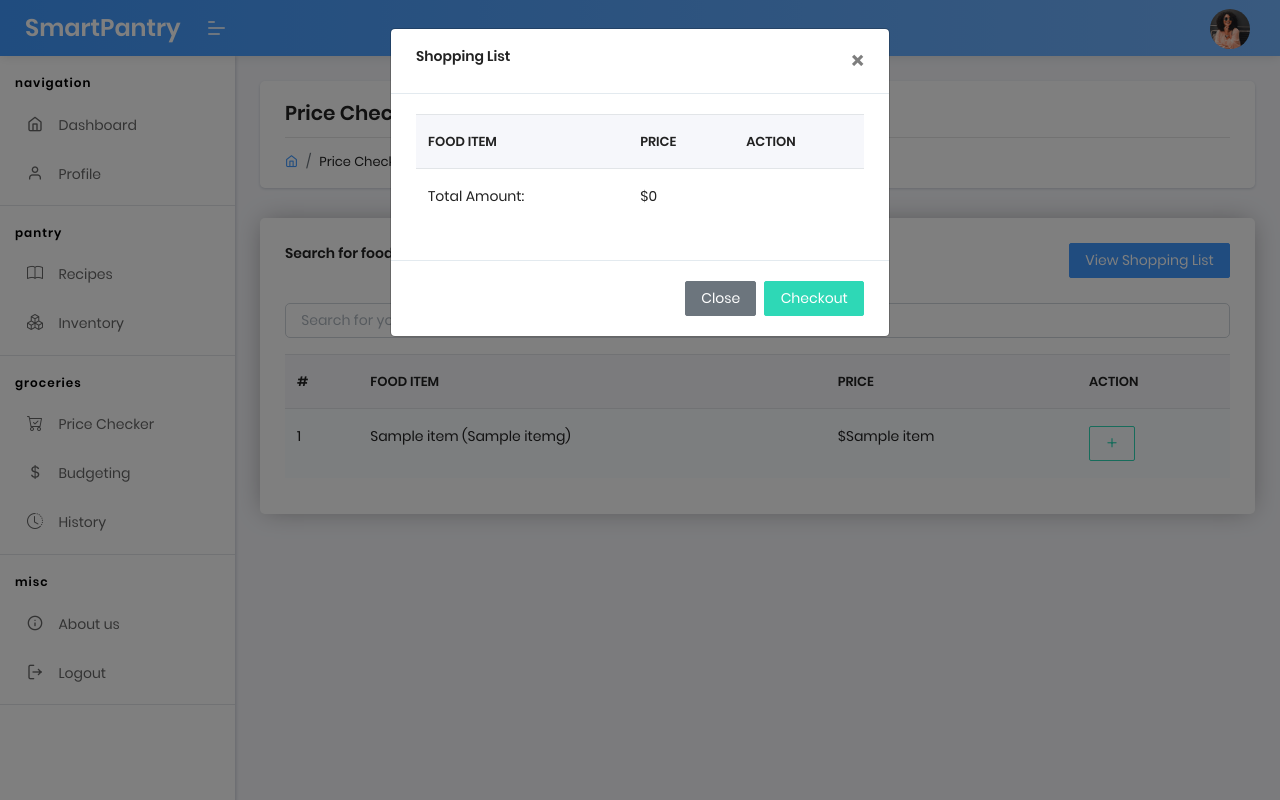
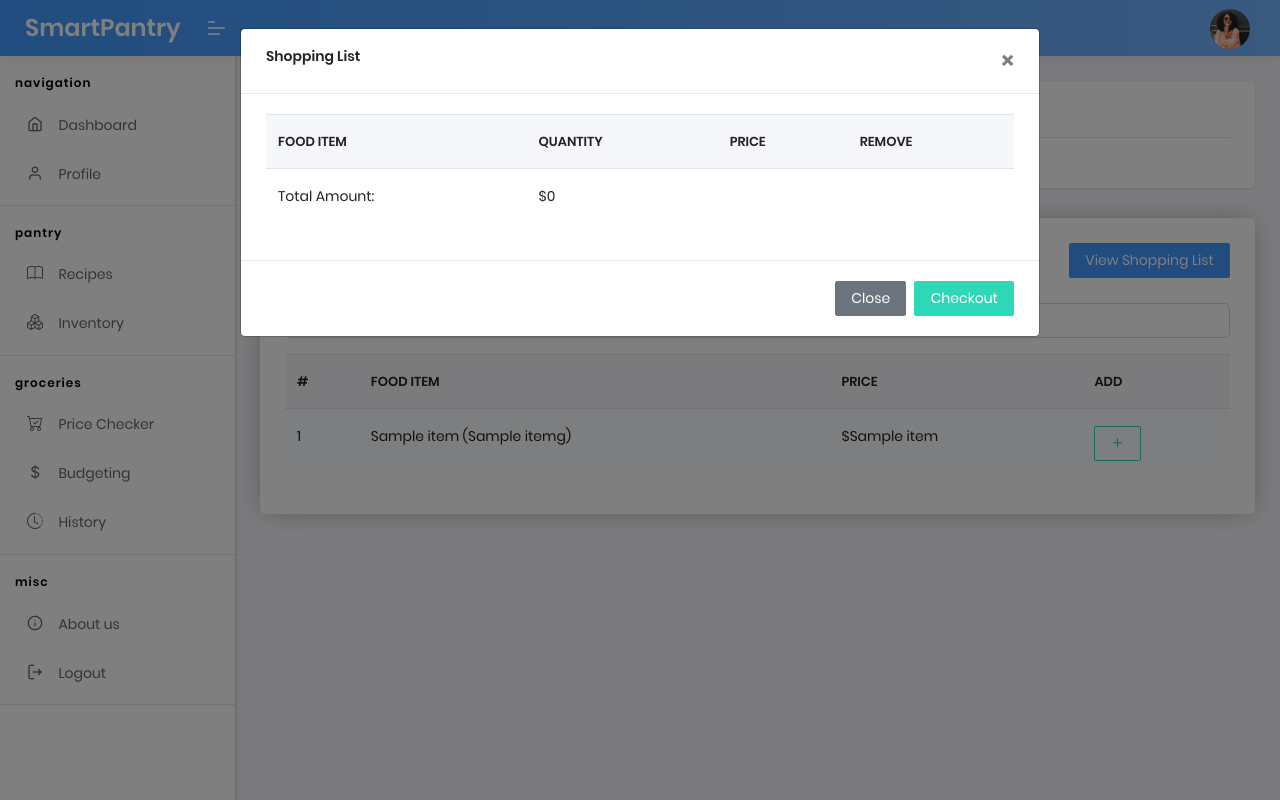
Before and after one commit to CarltonFoo/ICT2103-SmartPantry, a Flask app: template apps/templates/home/pricechecker.html in a window 1280 px wide, after a click on "View Shopping List". Run offline with Flask 2, Linux system fonts and the light colour scheme; the template is opened without the code that fills it: most values are stand-ins (such as "Sample title", 1, 10 or a date in 2020); some libraries are stand-ins or nearby versions.

Commit message:
Added edit quantity to price checker and added checkout
When food items are added in the main table, the quantity in the shopping list updates as well. Checkout will save the food items in the shopping list to the db under recipe ingredients.

```diff
--- a/Objects/sql_scripts/full_script.sql
+++ b/Objects/sql_scripts/full_script.sql
@@ -35,7 +35,7 @@ CREATE TABLE IF NOT EXISTS user(
 );
 
 CREATE TABLE IF NOT EXISTS receipt (
-  receipt_id INT NOT NULL UNIQUE,
+  receipt_id INT AUTO_INCREMENT NOT NULL UNIQUE,
   uid INT NOT NULL,
   FOREIGN KEY(uid) REFERENCES user(uid),
   PRIMARY KEY(receipt_id)
--- a/apps/templates/home/pricechecker.html
+++ b/apps/templates/home/pricechecker.html
@@ -32,7 +32,7 @@
                         <h5>Search for food</h5>
                         <button type="button" id="viewListBtn" class="btn btn-primary float-right" data-toggle="modal" data-target="#shoppingListModal">View Shopping List</button>
                         <div id="shoppingListModal" class="modal fade" tabindex="-1" role="dialog" aria-labelledby="shoppingListModalLabel" aria-hidden="true">
-                            <div class="modal-dialog" role="document">
+                            <div class="modal-dialog modal-lg" role="document">
                                 <div class="modal-content">
                                     <div class="modal-header">
                                         <h5 class="modal-title" id="exampleModalLiveLabel">Shopping List</h5>
@@ -44,33 +44,18 @@
                                                 <thead>
                                                     <tr>
                                                         <th>Food Item</th>
+                                                        <th>Quantity</th>
                                                         <th>Price</th>
-                                                        <th>Action</th>
+                                                        <th>Remove</th>
                                                     </tr>
                                                 </thead>
                                                 <tbody id="shoppingList">
-                                                    <tr>
-                                                        <td>Mark</td>
-                                                        <td>Otto</td>
-                                                        <td>
-                                                            <button type="button" class="btn  btn-icon btn-outline-danger"><i class="feather icon-x"></i></button>
-                                                        </td>
-                                                    </tr>
-                                                    <tr>
-                                                        <td>Jacob</td>
-                                                        <td>Thornton</td>
-                                                        <td></td>
-                                                    </tr>
-                                                    <tr>
-                                                        <td>Larry</td>
-                                                        <td>the Bird</td>
-                                                        <td></td>
-                                                    </tr>
                                                 </tbody>
                                                 <tfoot>
                                                     <tr>
                                                         <td>Total Amount:</td>
                                                         <td>$<span id="totalAmt"></span></td>
+                                                        <td></td>
                                                         <td></td>
                                                     </tr>
                                                 </tfoot>
@@ -79,7 +64,7 @@
                                     </div>
                                     <div class="modal-footer">
                                         <button type="button" class="btn  btn-secondary" data-dismiss="modal">Close</button>
-                                        <button type="button" class="btn  btn-success">Checkout</button>
+                                        <button type="button" id="checkoutBtn" class="btn  btn-success">Checkout</button>
                                     </div>
                                 </div>
                             </div>
@@ -96,7 +81,7 @@
                                         <th>#</th>
                                         <th>Food Item</th>
                                         <th>Price</th>
-                                        <th>Action</th>
+                                        <th>Add</th>
                                     </tr>
                                 </thead>
                                 <tbody>
@@ -140,12 +125,17 @@
     });;
 
     $(".addBtn").click(function() {
+        var already_added;
+        var list_index;
+
         var food_item = {
             id: "",
             fid: $(this).data('fid'),
             food_name: $(this).data('name'),
             weight: $(this).data('weight'),
-            price: $(this).data('price')
+            price: $(this).data('price'),
+            quantity: 1,
+            total_weight: $(this).data('weight'),
         };
 
         if (localStorage.getItem("food_items") == null) {
@@ -154,17 +144,35 @@
             food_item.id = 0;
         } else {
             food_items = JSON.parse(localStorage.getItem("food_items"));
-            food_items[food_items.length] = food_item;
-            food_items[0].id = 1;
-            food_item.id = food_items.length;
-            localStorage.setItem("food_items", JSON.stringify(food_items));
+
+            food_items.forEach((element, index, array) => {
+                if (element["food_name"] == food_item.food_name) {
+                    already_added = true;
+                    list_index = index;
+                }
+            });
+
+            if (already_added) {
+                food_items[list_index].quantity += 1;
+
+                var total_weight = parseFloat(food_items[list_index].total_weight);
+                total_weight += parseFloat(food_items[list_index].weight);
+                food_items[list_index].total_weight = total_weight;
+
+                localStorage.setItem("food_items", JSON.stringify(food_items));
+            } else {
+                food_items[food_items.length] = food_item;
+                food_items[0].id = 1;
+                food_item.id = food_items.length;
+                localStorage.setItem("food_items", JSON.stringify(food_items));
+            }
         }
         alert("Item added!");
         console.log(food_items);
     });
 
     $("#viewListBtn").click(function() {
-        var food_items = JSON.parse(localStorage.getItem("food_items"));
+        food_items = JSON.parse(localStorage.getItem("food_items"));
 
         $("#shoppingList").empty();
         $("#totalAmt").empty();
@@ -176,18 +184,23 @@
         }
 
         food_items.forEach(function(food_item, index) {
-            $("#shoppingList").append("<tr><td>" + food_item.food_name + " (" + food_item.weight + "g) " + "</td><td>$" +
-                food_item.price + "</td><td><button type='button' data-id='" + food_item.id + "' class='btn btn-icon btn-outline-danger deleteBtn'><i class='feather icon-x'></i></button></tr>");
+            var buttons_html = "<div class='btn-group mb-2' role='group' aria-label='Basic example'> \
+                <button type='button' class='btn  btn-outline-primary addQtyBtn' data-index='" + index + "'><i class='feather icon-plus'></i></button> \
+                <button type='button' class='btn  btn-outline-primary'><span id='foodQty" + index + "'>" + food_item.quantity + "</span></button> \
+                <button type='button' class='btn  btn-outline-primary minusQtyBtn' data-index='" + index + "'><i class='feather icon-minus'></i></button></div>"
 
-            totalAmt += food_item.price;
+            $("#shoppingList").append("<tr><td>" + food_item.food_name + " (<span id='foodWeight" + index + "'>" + food_item.total_weight + "</span>g) " +
+                "</td><td>" + buttons_html + "</td><td id='foodPrice" + index + "'>$" +
+                (food_item.price * food_item.quantity).toFixed(2) + "</td><td><button type='button' data-id='" + food_item.id +
+                "' class='btn btn-icon btn-outline-danger deleteBtn'><i class='feather icon-x'></i></button></td></tr>");
+
+            totalAmt += food_item.price * food_item.quantity;
         });
 
         $("#totalAmt").empty();
         $("#totalAmt").append(totalAmt.toFixed(2));
 
         $(".deleteBtn").click(function() {
-            food_items = JSON.parse(localStorage.getItem("food_items"));
-
             var id = $(this).data('id');
             var food_index = 0;
 
@@ -197,7 +210,7 @@
                 }
             });
 
-            var currentAmt = food_items[food_index].price;
+            var currentAmt = food_items[food_index].price * food_items[food_index].quantity;
 
             food_items.splice(food_index, 1);
             localStorage.setItem("food_items", JSON.stringify(food_items));
@@ -207,6 +220,96 @@
             $("#totalAmt").empty();
             $("#totalAmt").append(totalAmt.toFixed(2));
         });
+
+        $(".addQtyBtn").click(function() {
+            var index = $(this).data('index');
+            var total_weight = parseFloat(food_items[index].total_weight);
+
+            food_items[index].quantity += 1;
+            total_weight += parseFloat(food_items[index].weight);
+            food_items[index].total_weight = total_weight;
+
+            $("#foodQty" + index).text(food_items[index].quantity);
+            $("#foodWeight" + index).text(food_items[index].total_weight);
+            localStorage.setItem("food_items", JSON.stringify(food_items));
+
+            totalAmt += food_items[index].price;
+            $("#foodPrice" + index).text("$" + (food_items[index].quantity * food_items[index].price).toFixed(2));
+
+            $("#totalAmt").empty();
+            $("#totalAmt").append(totalAmt.toFixed(2));
+        });
+
+        $(".minusQtyBtn").click(function() {
+            var index = $(this).data('index');
+            var total_weight = parseFloat(food_items[index].total_weight);
+
+            if (food_items[index].quantity > 0) {
+                food_items[index].quantity -= 1;
+                total_weight -= parseFloat(food_items[index].weight);
+                food_items[index].total_weight = total_weight;
+
+                $("#foodQty" + index).text(food_items[index].quantity);
+                $("#foodWeight" + index).text(food_items[index].total_weight);
+                localStorage.setItem("food_items", JSON.stringify(food_items));
+
+                totalAmt -= food_items[index].price;
+                $("#foodPrice" + index).text("$" + (food_items[index].quantity * food_items[index].price).toFixed(2));
+
+                $("#totalAmt").empty();
+                $("#totalAmt").append(totalAmt.toFixed(2));
+            }
+        });
     });
+
+    $("#checkoutBtn").click(function() {
+        if (food_items.length == 0) {
+            alert("Current shopping list is empty. Please add items before going to checkout.")
+        } else {
+            if (confirm("Are you sure you want to purchase these items?")) {
+                var receipt_id;
+                $.ajax({
+                    url: '/insert_receipt',
+                    type: 'POST',
+                    success: function(data) {
+                        receipt_id = data.receipt_id[0];
+
+                        addFoodItem(receipt_id);
+
+                        // Emptying the shopping list stored in localstorage
+                        food_items = [];
+                        localStorage.setItem("food_items", JSON.stringify(food_items));
+
+                        alert("Successfully checked out items.");
+                        $('#shoppingListModal').modal('hide');
+                    }
+                });
+            }
+        }
+    });
+
+    function addFoodItem(receipt_id) {
+        food_items = JSON.parse(localStorage.getItem("food_items"));
+
+        var today = new Date();
+        var date = today.getFullYear() + '-' + (today.getMonth() + 1) + '-' + today.getDate();
+
+        food_items.forEach(function(food_item) {
+            $.ajax({
+                url: '/insert_receipt_ingredient',
+                async: false,
+                type: 'POST',
+                data: {
+                    receipt_id: receipt_id,
+                    fid: food_item.fid,
+                    weight: food_item.total_weight,
+                    date: date
+                },
+                success: function() {
+                    console.log(food_item.food_name + " has been checked out successfully.");
+                }
+            });
+        });
+    }
 </script>
 {% endblock javascripts %}
```
Also changed, not shown: apps/authentication/routes.py (+42 -6 lines).
